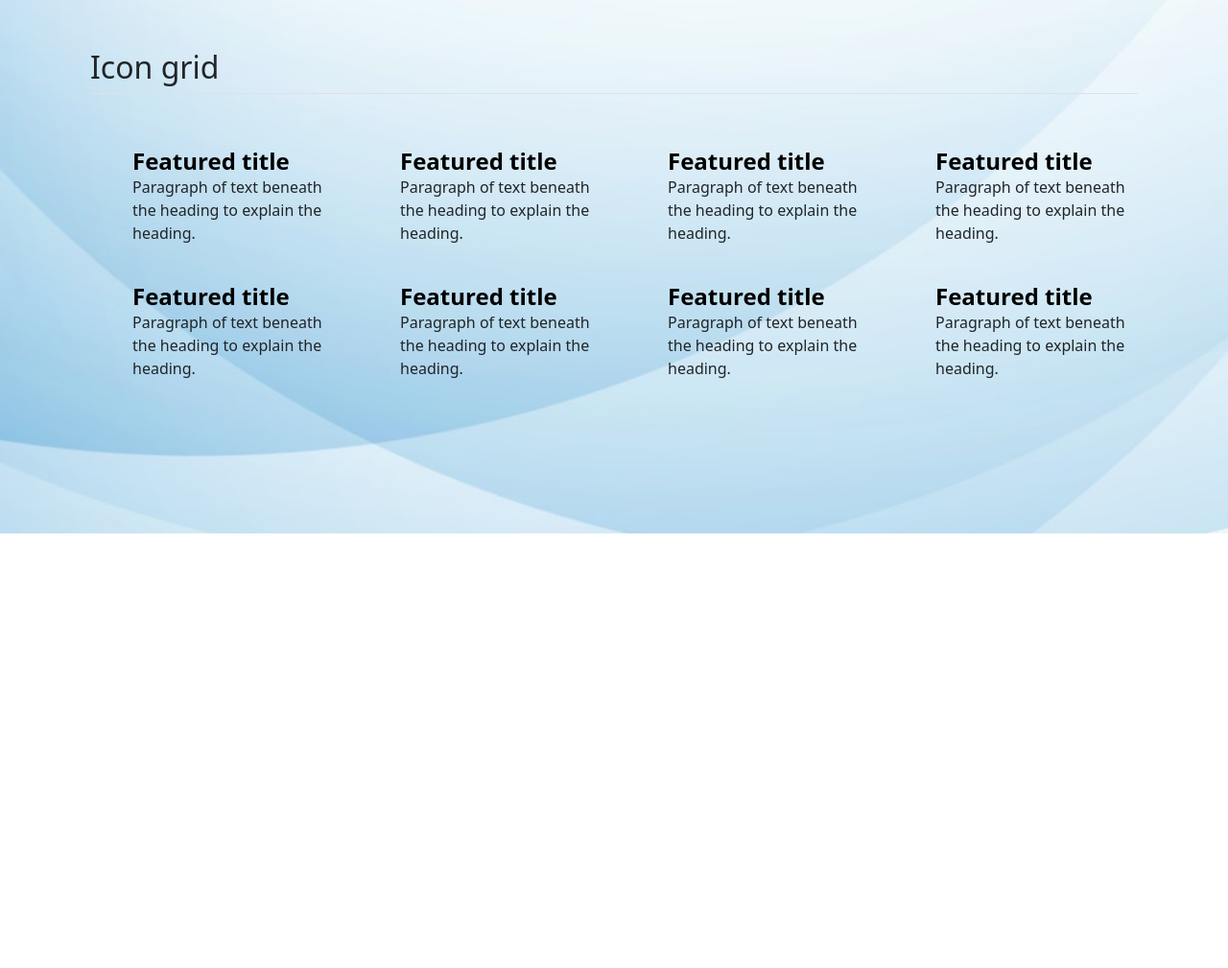
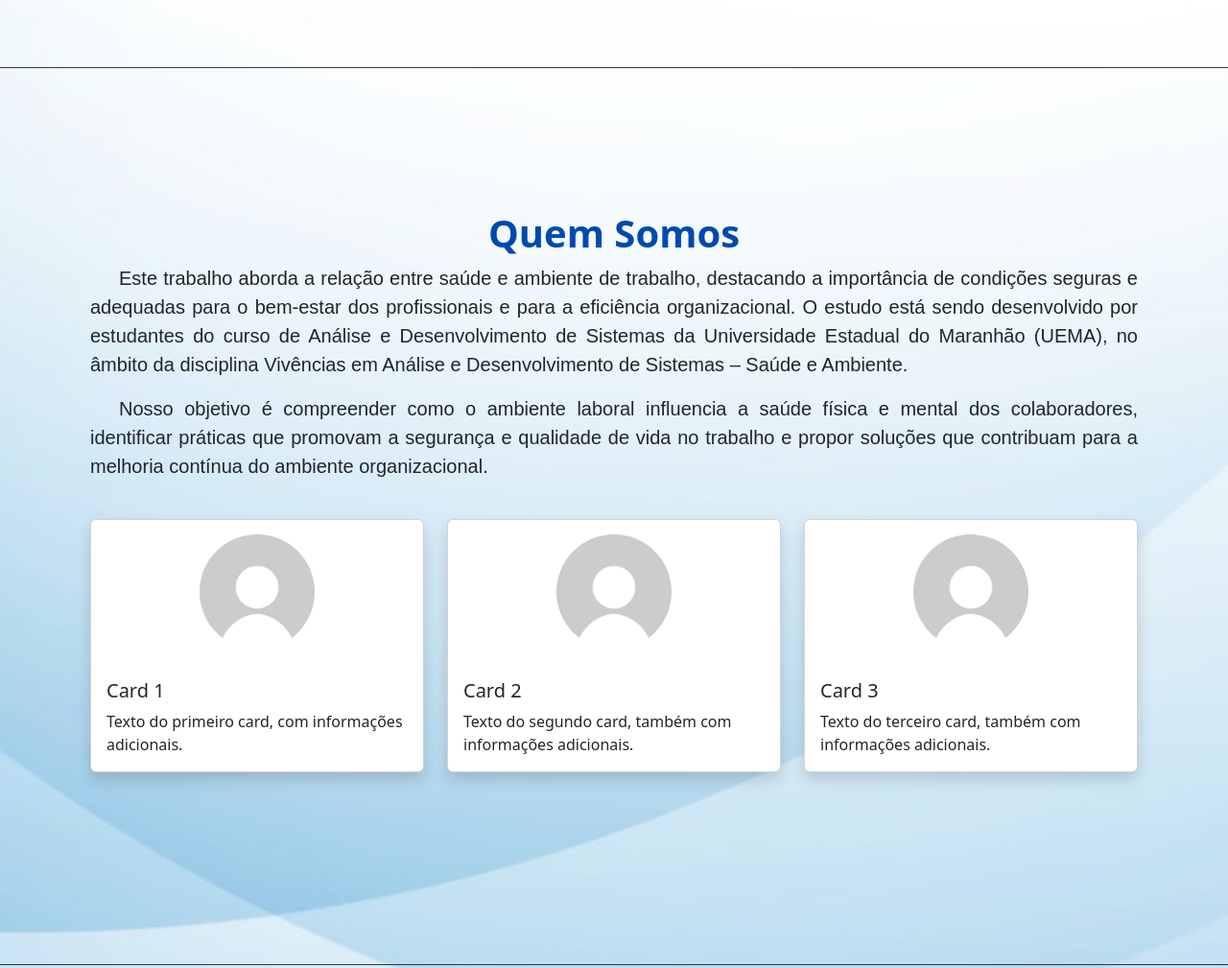
Before and after one commit to Alan494-svg/Atividade-Sa-de_Ambiente, a plain HTML site: page index.html in a window 1280 px wide. Shown: the part 818-1827 px from the top of the page at 96% size. Before the commit the page ends 1374 px from the top, so only its background shows below. Drawn offline with nearby package versions, Linux system fonts and the light colour scheme.

Commit message:
Atualização 4

```diff
--- a/index.html
+++ b/index.html
@@ -42,7 +42,7 @@
 
                 <!-- Codigos da introdução-->
 
-                <div class="col-lg-6 col-md-6">
+                <div class="col-lg-6 col-md-6" style="margin-top: 100px">
                     <h1 class="display-5 fw-bold titulo-intoducao text-center">Saúde e Ambiente</h1>
                     <p class="lead" style="font-family: 'Arial', sans-serif; text-align: justify; text-indent: 30px;">
                         A relação entre saúde e ambiente no ambiente de trabalho é um tema central para a
@@ -72,83 +72,70 @@
 
         <div class="b-example-divider"></div> <!-- Divizão -->
 
-        <div class="container px-4 py-5" id="quem-somos">
-            <h2 class="pb-2 border-bottom">Icon grid</h2>
-            <div class="row row-cols-1 row-cols-sm-2 row-cols-md-3 row-cols-lg-4 g-4 py-5">
-                <div class="col d-flex align-items-start"> <svg class="bi text-body-secondary flex-shrink-0 me-3"
-                        width="1.75em" height="1.75em" aria-hidden="true">
-                        <use xlink:href="#bootstrap"></use>
-                    </svg>
-                    <div>
-                        <h3 class="fw-bold mb-0 fs-4 text-body-emphasis">Featured title</h3>
-                        <p>Paragraph of text beneath the heading to explain the heading.</p>
+        <!-- Quem somos -->
+
+        <div class="container px-4 py-5" id="quem-somos" style="margin-top: 100px">
+            <div class="row justify-content-center text-center mb-4">
+                <div class="col-12">
+                    <h1 class="fw-bold titulo-quem-somos">Quem Somos</h1>
+                    <p class="lead" style="font-family: 'Arial', sans-serif; text-align: justify; text-indent: 30px;">
+                        Este trabalho aborda a relação entre saúde e ambiente de trabalho, destacando a importância de
+                        condições seguras e adequadas para o bem-estar dos profissionais e para a eficiência
+                        organizacional. O estudo está sendo desenvolvido por estudantes do curso de Análise e
+                        Desenvolvimento de Sistemas da Universidade Estadual do Maranhão (UEMA), no âmbito da disciplina
+                        Vivências em Análise e Desenvolvimento de Sistemas – Saúde e Ambiente.
+                    </p>
+
+                    <p class="lead" style="font-family: 'Arial', sans-serif; text-align: justify; text-indent: 30px;">
+                        Nosso objetivo é compreender como o ambiente laboral influencia a saúde física e mental dos
+                        colaboradores, identificar práticas que promovam a segurança e qualidade de vida no trabalho e
+                        propor soluções que contribuam para a melhoria contínua do ambiente organizacional.
+                    </p>
+                </div>
+            </div>
+
+            <div class="row justify-content-center">
+                <!-- Card 1 -->
+                <div class="col-lg-4 col-md-6 mb-4">
+                    <div class="card shadow h-100">
+                        <img src="imagens/perfio.png" class="card-img-top" alt="Equipe Saúde e Ambiente">
+                        <div class="card-body">
+                            <h5 class="card-title">Card 1</h5>
+                            <p class="card-text">
+                                Texto do primeiro card, com informações adicionais.
+                            </p>
+                        </div>
                     </div>
                 </div>
-                <div class="col d-flex align-items-start"> <svg class="bi text-body-secondary flex-shrink-0 me-3"
-                        width="1.75em" height="1.75em" aria-hidden="true">
-                        <use xlink:href="#cpu-fill"></use>
-                    </svg>
-                    <div>
-                        <h3 class="fw-bold mb-0 fs-4 text-body-emphasis">Featured title</h3>
-                        <p>Paragraph of text beneath the heading to explain the heading.</p>
+
+                <!-- Card 2 -->
+                <div class="col-lg-4 col-md-6 mb-4">
+                    <div class="card shadow h-100">
+                        <img src="imagens/perfio.png" class="card-img-top" alt="Equipe Saúde e Ambiente">
+                        <div class="card-body">
+                            <h5 class="card-title">Card 2</h5>
+                            <p class="card-text">
+                                Texto do segundo card, também com informações adicionais.
+                            </p>
+                        </div>
                     </div>
                 </div>
-                <div class="col d-flex align-items-start"> <svg class="bi text-body-secondary flex-shrink-0 me-3"
-                        width="1.75em" height="1.75em" aria-hidden="true">
-                        <use xlink:href="#calendar3"></use>
-                    </svg>
-                    <div>
-                        <h3 class="fw-bold mb-0 fs-4 text-body-emphasis">Featured title</h3>
-                        <p>Paragraph of text beneath the heading to explain the heading.</p>
-                    </div>
-                </div>
-                <div class="col d-flex align-items-start"> <svg class="bi text-body-secondary flex-shrink-0 me-3"
-                        width="1.75em" height="1.75em" aria-hidden="true">
-                        <use xlink:href="#home"></use>
-                    </svg>
-                    <div>
-                        <h3 class="fw-bold mb-0 fs-4 text-body-emphasis">Featured title</h3>
-                        <p>Paragraph of text beneath the heading to explain the heading.</p>
-                    </div>
-                </div>
-                <div class="col d-flex align-items-start"> <svg class="bi text-body-secondary flex-shrink-0 me-3"
-                        width="1.75em" height="1.75em" aria-hidden="true">
-                        <use xlink:href="#speedometer2"></use>
-                    </svg>
-                    <div>
-                        <h3 class="fw-bold mb-0 fs-4 text-body-emphasis">Featured title</h3>
-                        <p>Paragraph of text beneath the heading to explain the heading.</p>
-                    </div>
-                </div>
-                <div class="col d-flex align-items-start"> <svg class="bi text-body-secondary flex-shrink-0 me-3"
-                        width="1.75em" height="1.75em" aria-hidden="true">
-                        <use xlink:href="#toggles2"></use>
-                    </svg>
-                    <div>
-                        <h3 class="fw-bold mb-0 fs-4 text-body-emphasis">Featured title</h3>
-                        <p>Paragraph of text beneath the heading to explain the heading.</p>
-                    </div>
-                </div>
-                <div class="col d-flex align-items-start"> <svg class="bi text-body-secondary flex-shrink-0 me-3"
-                        width="1.75em" height="1.75em" aria-hidden="true">
-                        <use xlink:href="#geo-fill"></use>
-                    </svg>
-                    <div>
-                        <h3 class="fw-bold mb-0 fs-4 text-body-emphasis">Featured title</h3>
-                        <p>Paragraph of text beneath the heading to explain the heading.</p>
-                    </div>
-                </div>
-                <div class="col d-flex align-items-start"> <svg class="bi text-body-secondary flex-shrink-0 me-3"
-                        width="1.75em" height="1.75em" aria-hidden="true">
-                        <use xlink:href="#tools"></use>
-                    </svg>
-                    <div>
-                        <h3 class="fw-bold mb-0 fs-4 text-body-emphasis">Featured title</h3>
-                        <p>Paragraph of text beneath the heading to explain the heading.</p>
+
+                <div class="col-lg-4 col-md-6 mb-4">
+                    <div class="card shadow h-100">
+                        <img src="imagens/perfio.png" class="card-img-top" alt="Equipe Saúde e Ambiente">
+                        <div class="card-body">
+                            <h5 class="card-title">Card 3</h5>
+                            <p class="card-text">
+                                Texto do terceiro card, também com informações adicionais.
+                            </p>
+                        </div>
                     </div>
                 </div>
             </div>
         </div>
+
+        <div class="b-example-divider"></div> <!-- Divizão -->
 
         <script src="https://cdn.jsdelivr.net/npm/bootstrap@5.3.7/dist/js/bootstrap.bundle.min.js"
             integrity="sha384-ndDqU0Gzau9qJ1lfW4pNLlhNTkCfHzAVBReH9diLvGRem5+R9g2FzA8ZGN954O5Q"
--- a/style.css
+++ b/style.css
@@ -10,27 +10,19 @@ body {
     color: #004aad;
 }
 
-/* Titulo da Introdução */
+/* Titulos */
 
 .titulo-intoducao {
+    color:#004aad
+}
+
+.titulo-quem-somos {
     color:#004aad
 }
 /* Cor texto */
 
 .col-lg-6 {
     color:#000000
-}
-
-/* Botão principal (Saúde) */
-.btn-primary {
-    background-color: #004aad !important;
-    border: none;
-}
-
-/* Botão secundário (Ambiente) */
-.btn-outline-secondary {
-    color: #004aad !important;
-    border-color: #004aad !important;
 }
 
 .btn-outline-secondary:hover {
@@ -51,7 +43,7 @@ body {
 /* Divisória */
 
 .b-example-divider {
-  border-top: 1px solid #ddd;  /* linha cinza clara */
+  border-top: 1px solid #000000c2;  /* linha cinza clara */
   width: 100%;                 /* ocupa toda a largura do pai */
   margin: 8rem 0 2rem 0;              /* espaço em cima e embaixo */
 }
@@ -66,3 +58,12 @@ body {
   width: 100%;
   border-radius: 0; /* opcional: cantos arredondados */
 }
+
+ /* Define tamanho fixo para imagens dentro dos cards */
+    .card-img-top {
+        width: 120px;       /* largura menor */
+        height: 120px;      /* altura menor */
+        object-fit: cover;  /* mantém proporção sem distorcer */
+        margin: 15px auto;  /* centraliza a imagem no card */
+        border-radius: 50%; /* deixa arredondada (opcional) */
+    }
```
Also changed, not shown: imagens/perfio.png (added).
